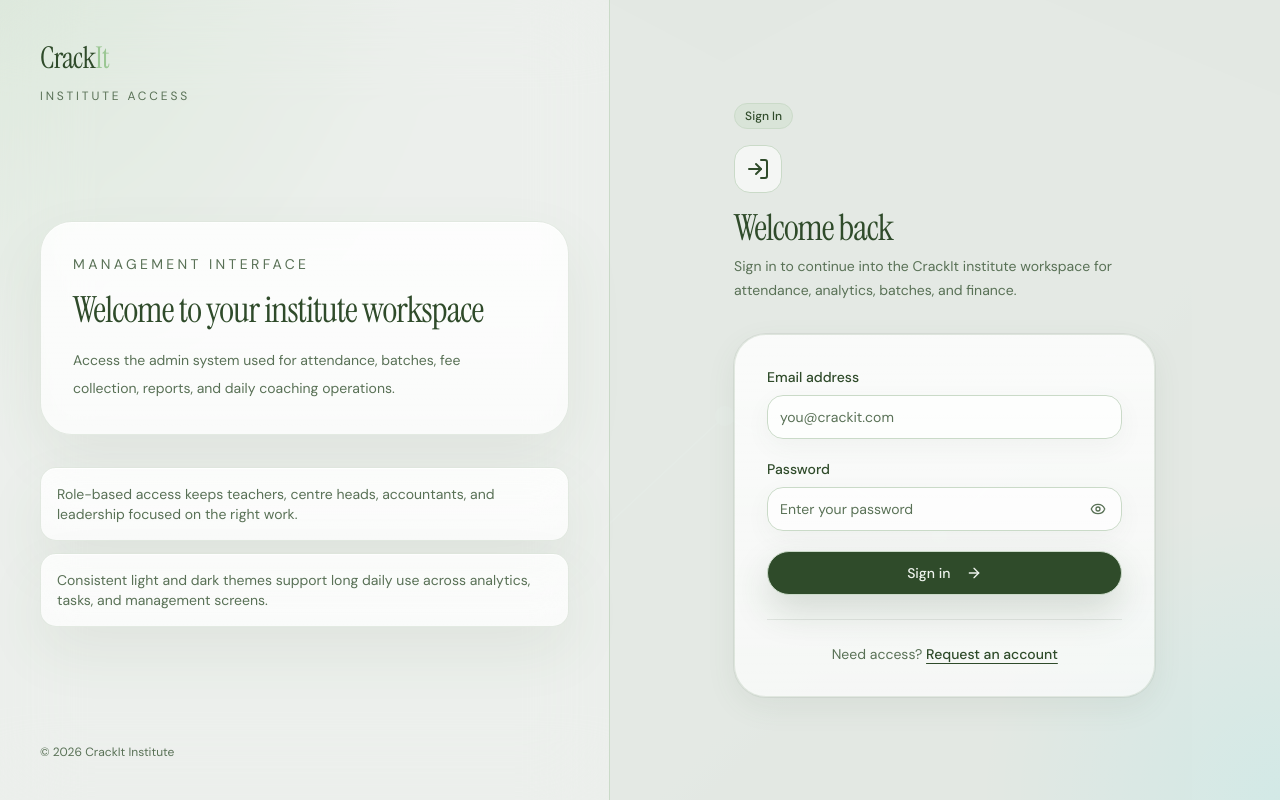
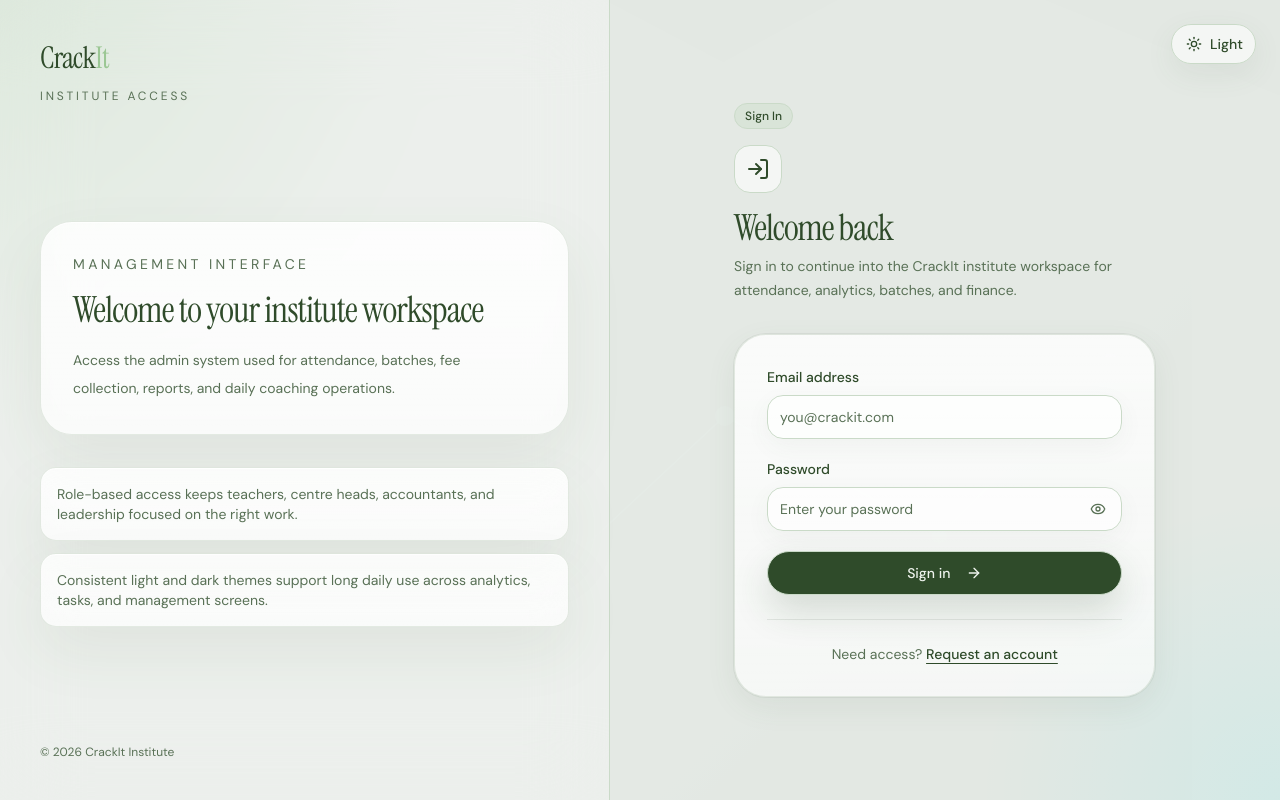
Before and after one commit to vishwajitsarnobat/crackit, a Next.js app in the folder admin/: page /login in a window 1280 px wide. Built offline with nearby package versions, Linux system fonts and the light colour scheme.

Commit message:
Added dark mode in login/signup

```diff
--- a/admin/src/app/(auth)/layout.tsx
+++ b/admin/src/app/(auth)/layout.tsx
@@ -4,12 +4,17 @@
  */
 
 import Link from 'next/link'
+import { ThemeToggle } from '@/components/theme-toggle'
 
 export default function AuthLayout({ children }: { children: React.ReactNode }) {
   return (
     <div className="relative min-h-screen overflow-hidden bg-background text-foreground lg:grid lg:grid-cols-[1fr_1.1fr]">
       <div className="pointer-events-none absolute inset-0 bg-[url('/obsidian-academic-bg.svg')] bg-cover bg-center opacity-[0.04] dark:opacity-[0.08]" />
       <div className="pointer-events-none absolute inset-0 bg-[radial-gradient(circle_at_top_left,rgba(148,198,145,0.26),transparent_28%),radial-gradient(circle_at_bottom_right,rgba(4,231,254,0.08),transparent_20%)] dark:bg-[radial-gradient(circle_at_top_left,rgba(148,198,145,0.14),transparent_26%),radial-gradient(circle_at_bottom_right,rgba(4,231,254,0.08),transparent_16%)]" />
+
+      <div className="absolute right-4 top-4 z-20 sm:right-6 sm:top-6">
+        <ThemeToggle />
+      </div>
 
       <div className="relative hidden border-r border-secondary/10 bg-white/30 p-10 backdrop-blur-2xl dark:bg-black/12 lg:flex lg:flex-col lg:justify-between">
         <div>
```
